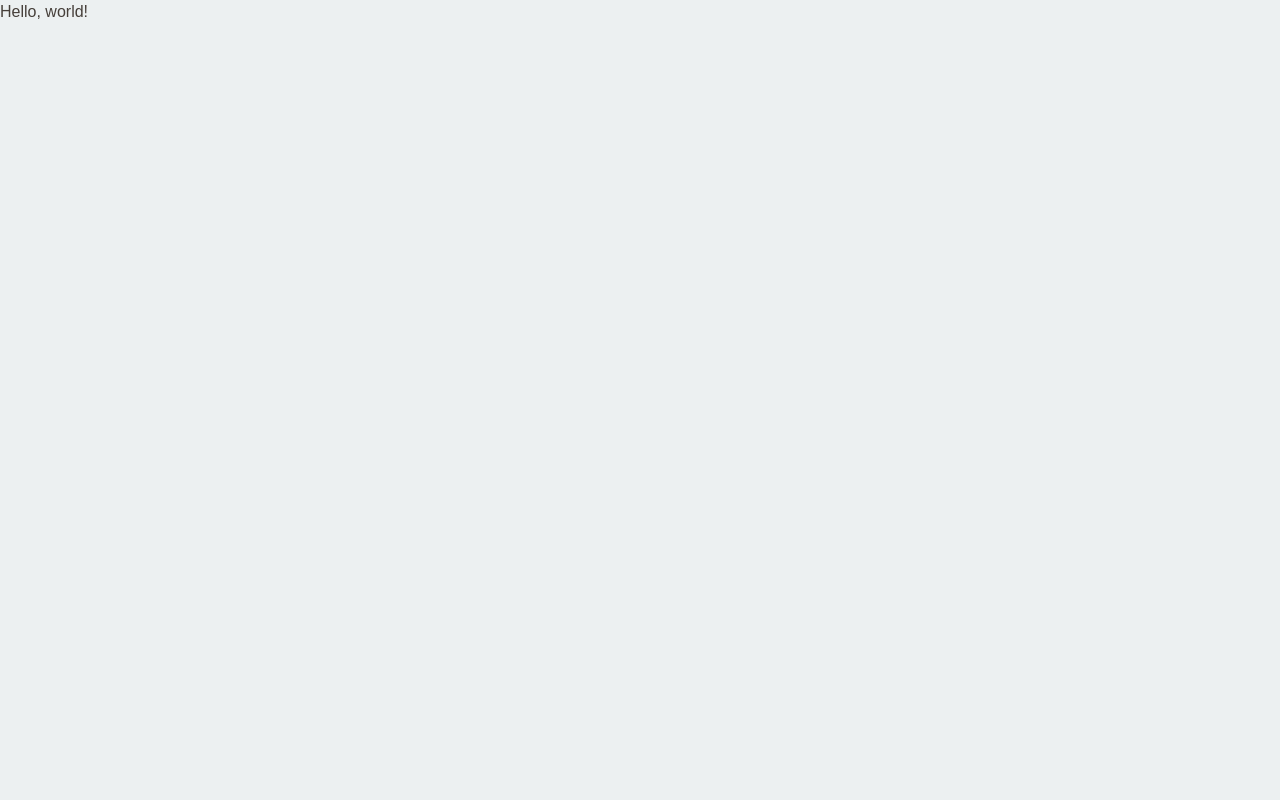
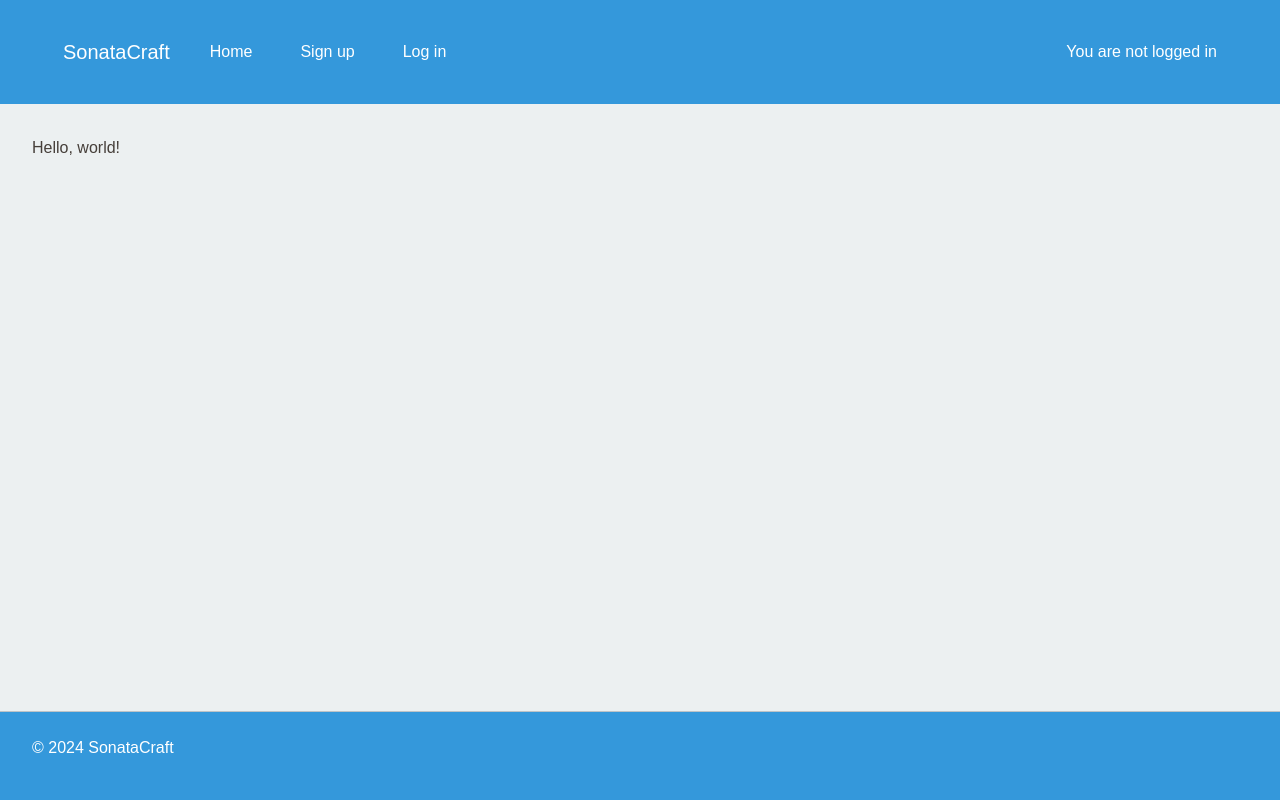
Before and after one commit to Damitwhy/Team4-Sep2024-Hackathon, a Django app: page / in a window 1280 px wide. Before the commit the page is almost empty. Run offline with Django 5.2, Linux system fonts and the light colour scheme.

Commit message:
Add navbar with dropdown + user status, add footer

```diff
--- a/templates/base.html
+++ b/templates/base.html
@@ -10,18 +10,63 @@
 
     <meta name="description" content="#">
     <meta name="keywords" content="#">
-    <link rel="stylesheet" href="https://cdn.jsdelivr.net/npm/bootstrap@4.3.1/dist/css/bootstrap.min.css" integrity="sha384-ggOyR0iXCbMQv3Xipma34MD+dH/1fQ784/j6cY/iJTQUOhcWr7x9JvoRxT2MZw1T" crossorigin="anonymous">
+    <link rel="stylesheet" href="https://cdn.jsdelivr.net/npm/bootstrap@4.3.1/dist/css/bootstrap.min.css"
+        integrity="sha384-ggOyR0iXCbMQv3Xipma34MD+dH/1fQ784/j6cY/iJTQUOhcWr7x9JvoRxT2MZw1T" crossorigin="anonymous">
     <script src="https://cdn.jsdelivr.net/npm/bootstrap@5.3.3/dist/js/bootstrap.bundle.min.js"></script>
     <link rel="preconnect" href="https://fonts.googleapis.com">
     <link rel="preconnect" href="https://fonts.gstatic.com" crossorigin="anonymous">
     <link href="https://fonts.googleapis.com/css2?family=Share+Tech+Mono&display=swap" rel="stylesheet">
-    <link rel="stylesheet" href="https://cdnjs.cloudflare.com/ajax/libs/font-awesome/6.5.2/css/all.min.css" integrity="sha512-SnH5WK+bZxgPHs44uWIX+LLJAJ9/2PkPKZ5QiAj6Ta86w+fsb2TkcmfRyVX3pBnMFcV7oQPJkl9QevSCWr3W6A==" crossorigin="anonymous" referrerpolicy="no-referrer">
+    <link rel="stylesheet" href="https://cdnjs.cloudflare.com/ajax/libs/font-awesome/6.5.2/css/all.min.css"
+        integrity="sha512-SnH5WK+bZxgPHs44uWIX+LLJAJ9/2PkPKZ5QiAj6Ta86w+fsb2TkcmfRyVX3pBnMFcV7oQPJkl9QevSCWr3W6A=="
+        crossorigin="anonymous" referrerpolicy="no-referrer">
     <title>Classical-Hackathon-2024</title>
     <link rel="icon" type="image/x-icon" href="#">
     <link rel="stylesheet" href="{% static 'css/styles.css'%}">
 </head>
 
 <body>
+
+    <header>
+        <nav class="navbar navbar-expand-lg">
+            <div class="container-fluid">
+                <a class="navbar-brand" href="#">SonataCraft</a>
+                <div class="me-auto order-lg-1">
+                    {% if user.is_authenticated %}
+                    <p class="text-end m-3">You are logged in as <span>{{ user }}</span></p>
+                    {% else %}
+                    <p class="text-end m-3">You are not logged in</p>
+                    {% endif %}
+                </div>
+                <button class="navbar-toggler" type="button" data-bs-toggle="collapse" data-bs-target="#navbarText"
+                    aria-controls="navbarText" aria-expanded="false" aria-label="Toggle navigation">
+                    <span class="navbar-toggler-icon"><i class="fa-solid fa-bars"></i></span>
+                </button>
+                <div class="collapse navbar-collapse" id="navbarText">
+                    <ul class="navbar-nav">
+                        <li class="nav-item">
+                            <a class="nav-link {% if request.path == home_url %}active{% endif %}" aria-current="page"
+                                href="#">Home</a>
+                        </li>
+                        {% if user.is_authenticated %}
+                        <li class="nav-item">
+                            <a class="nav-link {% if request.path == logout_url %}active{% endif %}" aria-current="page"
+                                href="#">Log out</a>
+                        </li>
+                        {% else %}
+                        <li class="nav-item">
+                            <a class="nav-link {% if request.path == signup_url %}active{% endif %}" aria-current="page"
+                                href="#">Sign up</a>
+                        </li>
+                        <li class="nav-item">
+                            <a class="nav-link {% if request.path == login_url %}active{% endif %}" aria-current="page"
+                                href="#">Log in</a>
+                        </li>
+                        {% endif %}
+                    </ul>
+                </div>
+            </div>
+        </nav>
+    </header>
     <span>
         {% if messages %}
         <ul class="messages">
@@ -31,8 +76,15 @@
         </ul>
         {% endif %}
     </span>
-    {% block content  %}
-    {% endblock %}
+    <main>
+        {% block content %}
+        {% endblock %}
+    </main>
+    <footer class="navbar fixed-bottom">
+        <div class="container-fluid p-3">
+            <p class="text-center">&copy; 2024 SonataCraft</p>
+        </div>
+    </footer>
 
 </body>
 
```
